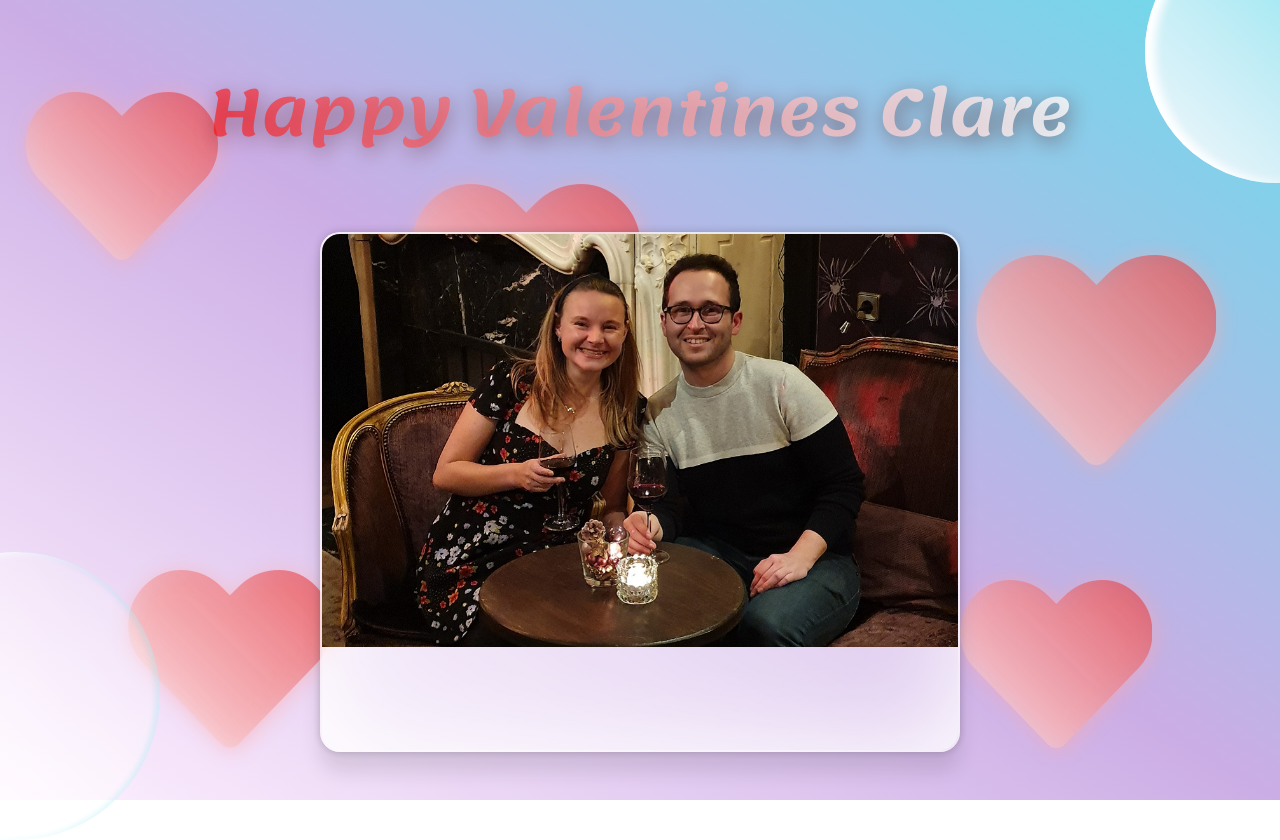
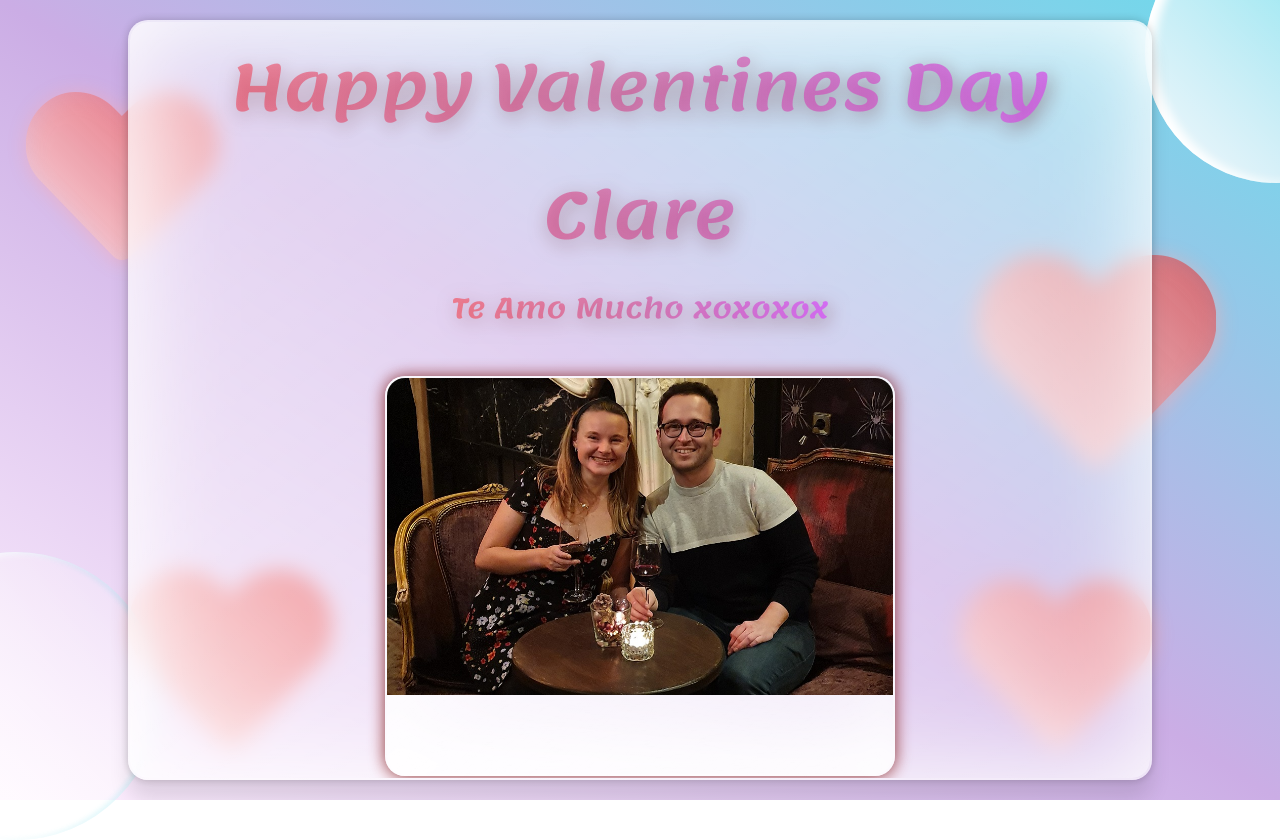
Before and after one commit to charlesrtb/charlesrtb.github.io, a plain HTML site: page index.html in a window 1280 px wide. Shown: the top 840 px of the page. Drawn offline with nearby package versions, Linux system fonts and the light colour scheme; files whose address does not match are found by name.

Commit message:
more changes

```diff
--- a/index.html
+++ b/index.html
@@ -4,7 +4,7 @@
     <meta charset="UTF-8" />
     <meta name="viewport" content="width=device-width, initial-scale=1.0" />
 
-    <title>Glass Website</title>
+    <title>Love You!</title>
 
     <link rel="stylesheet" href="./style.css" />
     <link rel="stylesheet" type="text/css" href="slick-1.8.1/slick/slick.css"/>
@@ -15,9 +15,11 @@
   </head>
   <body>
     <main>
-      <h2>Happy Valentines Clare</h2>
 
       <section class="glass">
+        <h2>Happy Valentines Day Clare</h2>
+        <h4>Te Amo Mucho xoxoxox</h4>
+        <div class="slide-container">
           <div class="fade">
 
             <div class="slide-img">
@@ -49,6 +51,8 @@
             </div>
 
           </div>
+        </div>
+
 
         <script
           src="https://cdnjs.cloudflare.com/ajax/libs/jquery/3.5.1/jquery.min.js"
@@ -75,7 +79,6 @@
 
       <i class="fas fa-heart heart-1"></i>
       <i class="fas fa-heart heart-2"></i>
-      <i class="fas fa-heart heart-3"></i>
       <i class="fas fa-heart heart-4"></i>
       <i class="fas fa-heart heart-5"></i>
       <div class="circle1"></div>
--- a/style.css
+++ b/style.css
@@ -16,31 +16,51 @@ main {
   flex-direction: column;
 }
 
-h2 {
-  padding-bottom: 55px;
+h2, h4 {
+  /* padding-bottom: px; */
   font-family: 'Lemonada', 'verdana', serif;
   font-size: 4rem;
   z-index: 1;
-  background: -webkit-linear-gradient(top right, rgba(255, 255, 255, 0.808), rgba(255, 0, 0, 0.6));
+  background: -webkit-linear-gradient(right, rgba(213, 87, 245, 0.808),rgba(211, 43, 127, 0.5), rgba(255, 0, 0, 0.4));
   -webkit-background-clip: text;
   -webkit-text-fill-color: transparent;
   filter: drop-shadow( 2px 5px 10px rgba(85, 7, 7, 0.61));
 }
 
+h4 {
+  padding-bottom: 40px;
+  font-size: 28px;
+
+}
+
 .glass {
   background: white;
-  height: 65vh;
-  width: 50%;
-  background: linear-gradient(to bottom right, rgba(255, 255, 255, 0.7), rgba(255, 255, 255, 0.3));
+  height: 95vh;
+  width: 80%;
+  background: linear-gradient(to bottom right, rgba(255, 255, 255, 0.5), rgba(255, 255, 255, 0.3));
   border-radius: 20px;
   border:rgba(255, 255, 255, 0.5) 2px solid;
   z-index: 2;
   backdrop-filter: blur(10px);
   box-shadow: 0 0 8px rgba(0, 0, 0, 0.2), 0px 20px 20px rgba(0, 0, 0, 0.1), inset 0 0 100px white;
   display: flex;
+  flex-direction: column;
+  flex-wrap: wrap;
   text-align: center;
   align-items: center;
   justify-content: center;
+}
+
+.slide-container {
+  width: 50%;
+  height: 50vh;
+  background: white;
+  background: linear-gradient(to bottom right, rgba(255, 255, 255, 0.7), rgba(255, 255, 255, 0.3));
+  border-radius: 20px;
+  border:rgba(255, 255, 255, 0.5) 2px solid;
+  z-index: 2;
+  backdrop-filter: blur(10px);
+  box-shadow: 0 0 15px rgba(114, 39, 39, 0.8), 0px 2px 20px rgba(255, 3, 3, 0.2), inset 0 0 100px white;
 }
 
 .fade {
@@ -120,13 +140,6 @@ img {
   animation-delay: -5s;
 }
 
-.heart-3 {
-  bottom: 50%;
-  right: 50%;
-
-  animation-duration: 3s;
-  animation-delay: -8s;
-}
 
 .heart-4 {
   bottom: 5%;
```
Lines whose indentation alone changed are shown as unchanged.
